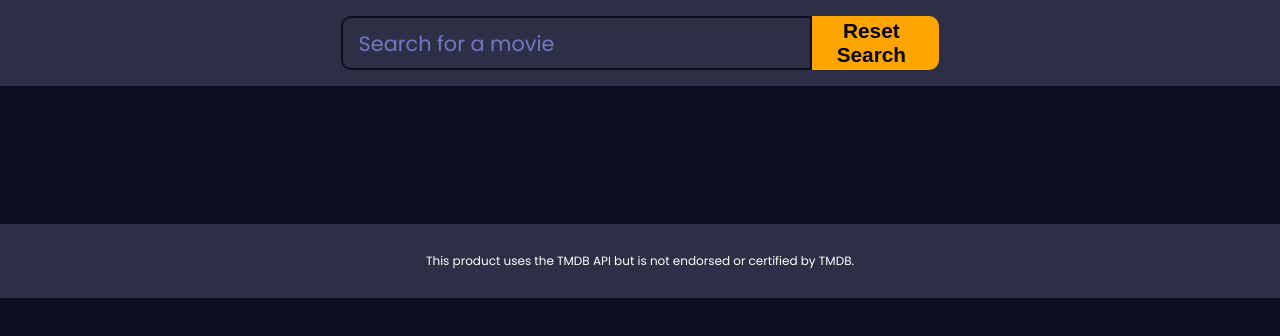
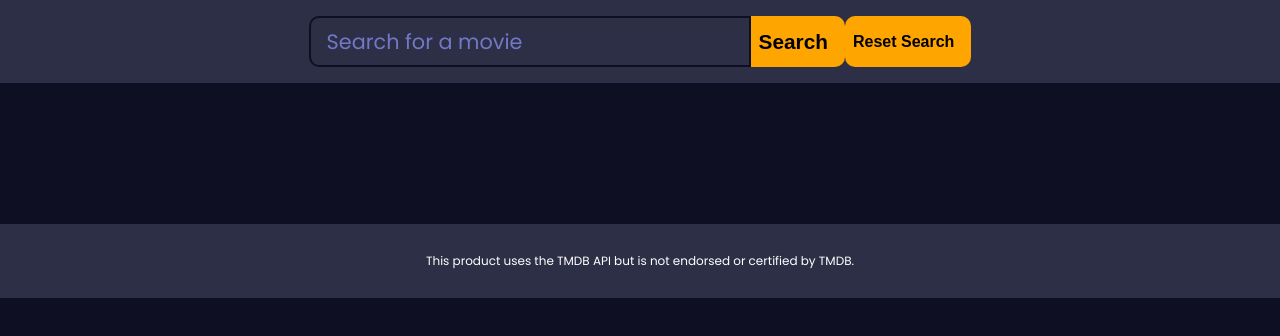
Before and after one commit to JMac2097/movie-app, a plain HTML site: page index.html in a window 1280 px wide. Both pictures are taken after typing "Sample" into the empty fields and a click on the button "Search". Drawn offline with Linux system fonts and the light colour scheme; no server answers.

Commit message:
some restyling and refitting of the reset search button to allow for further searches

```diff
--- a/index.html
+++ b/index.html
@@ -10,15 +10,21 @@
   <body>
     <header>
       <form id="form" class="search-form">
-        <input type="text" class="search-input" placeholder="Search for a movie" />
+        <input
+          type="text"
+          class="search-input"
+          placeholder="Search for a movie"
+        />
         <button type="submit" class="js-search-button">Search</button>
-        <button class="js-reset-search-button hidden">Reset Search</button>
       </form>
+      <button class="js-reset-search-button reset-search-button hidden">Reset Search</button>
     </header>
 
     <main id="main"></main>
     <footer>
-      <p>This product uses the TMDB API but is not endorsed or certified by TMDB.</p>
+      <p>
+        This product uses the TMDB API but is not endorsed or certified by TMDB.
+      </p>
     </footer>
 
     <script src="main.js"></script>
@@ -35,6 +41,9 @@ A better layout for the main page, maybe a film chart if you can get one
 or popular by genre.
 A feeling lucky punk addition that will return a random film based on pre-entered criteria.
 
+We need a page for no results returned
+The styling of the reset search button needs improving.
+
 
 
 -->
--- a/main.js
+++ b/main.js
@@ -47,7 +47,9 @@ function showMovies(movies) {
       height="1920"
       />
       <div class="rating-container">
-        <div class="rating ${getClassByRating(vote_average)}">${vote_average}%</div>
+        <div class="rating ${getClassByRating(
+          vote_average
+        )}">${vote_average}%</div>
       </div>
       <div class="overview">
         <div class="movie-info">
@@ -82,18 +84,12 @@ form.addEventListener("submit", (e) => {
 
   if (searchTerm && searchTerm !== "") {
     getMovies(`${SEARCH_API}${searchTerm}"`);
-
     search.value = "";
-    toggleSearchButton(true);
     toggleResetButton(false);
   } else {
     window.location.reload();
   }
 });
-
-function toggleSearchButton(shouldHide) {
-  searchButton.classList.toggle("hidden", shouldHide);
-}
 
 function toggleResetButton(shouldHide) {
   resetButton.classList.toggle("hidden", shouldHide);
--- a/style.css
+++ b/style.css
@@ -64,7 +64,7 @@ header:hover {
   border-color: orange;
 }
 
-.search-form button {
+header button {
   background-color: orange;
   font-size: inherit;
   border: 2px solid orange;
@@ -75,11 +75,17 @@ header:hover {
   padding-right: 15px;
 }
 
-.search-form button:hover {
+header button:hover {
   cursor: pointer;
   background-color: var(--primary-color);
   color: orange;
 }
+
+.reset-search-button {
+  border-radius: 10px;
+  float: right;
+}
+
 main {
   padding: 7rem 2rem;
   display: grid;
```
